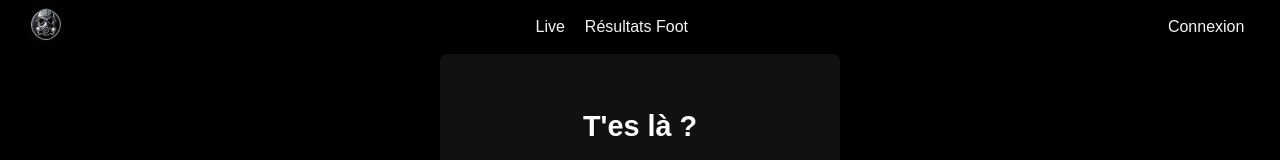
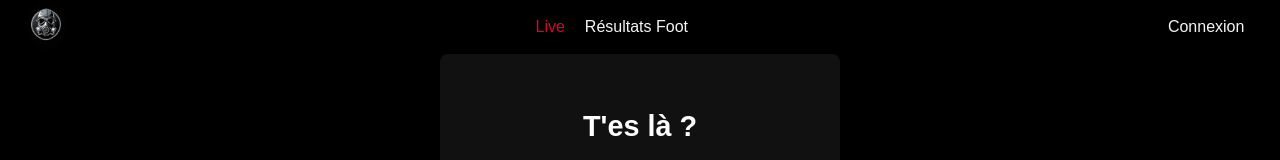
Before and after one commit to 7S-Coder/MyJTV, a React (Vite) app: page /login in a window 1280 px wide. In both pictures the pointer is over the link "Live". Shown: the top 160 px of the page. Built offline with nearby package versions, Linux system fonts and the light colour scheme; no server answers.

Commit message:
update navbar

```diff
--- a/src/css/Navbar.scss
+++ b/src/css/Navbar.scss
@@ -21,6 +21,9 @@ nav {
         border-radius: 50%;
     }
 
+    .menu li a:hover {
+        color: vars.$logo;
+    }
 
 
     ul {
```
